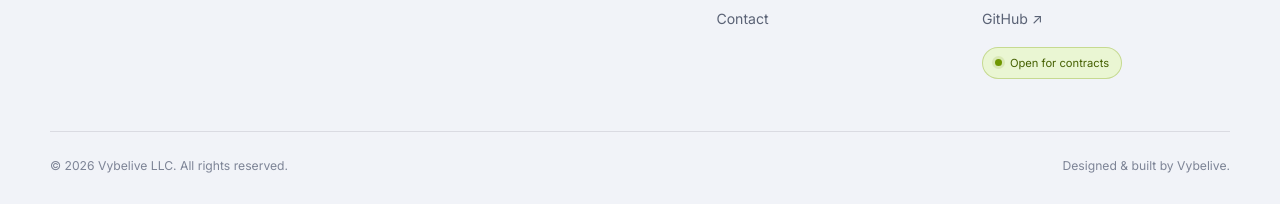
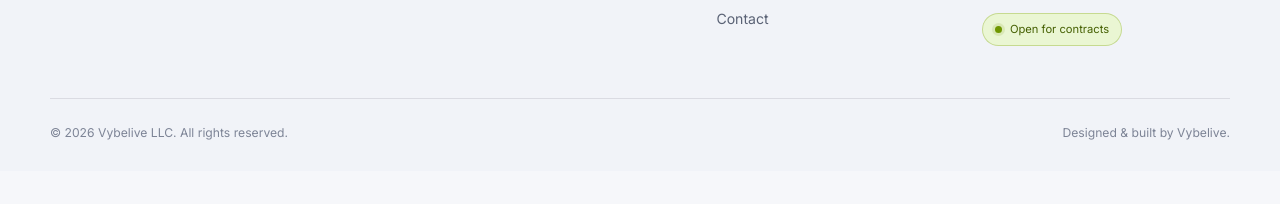
Before and after one commit to Livnlgnd/vybelive-site, a plain HTML site: page about.html in a window 1280 px wide. Shown: the part 2935-3139 px from the top of the page. After the commit the page ends 3106 px from the top, so only its background shows below. Drawn offline with Linux system fonts and the light colour scheme.

Commit message:
Remove GitHub profile link from footer

```diff
--- a/about.html
+++ b/about.html
@@ -199,7 +199,7 @@
       <a href="mailto:sales@vybelivellc.com">sales@vybelivellc.com</a>
       <a href="mailto:contact@vybelivellc.com">contact@vybelivellc.com</a>
       <a href="mailto:hello@vybelivellc.com">hello@vybelivellc.com</a>
-      <a href="https://github.com/Livnlgnd" target="_blank" rel="noopener">GitHub ↗</a>
+
       <span class="footer-status"><span class="status-dot" aria-hidden="true"></span> Open for contracts</span>
     </div>
   </div>
```
Also changed, not shown: contact.html (+1 -1 lines), index.html (+1 -1 lines), keyaudit-pro.html (+1 -1 lines), process.html (+1 -1 lines), products.html (+1 -1 lines), sentry-access.html (+1 -1 lines), services.html (+1 -1 lines), trucktap.html (+1 -1 lines).
